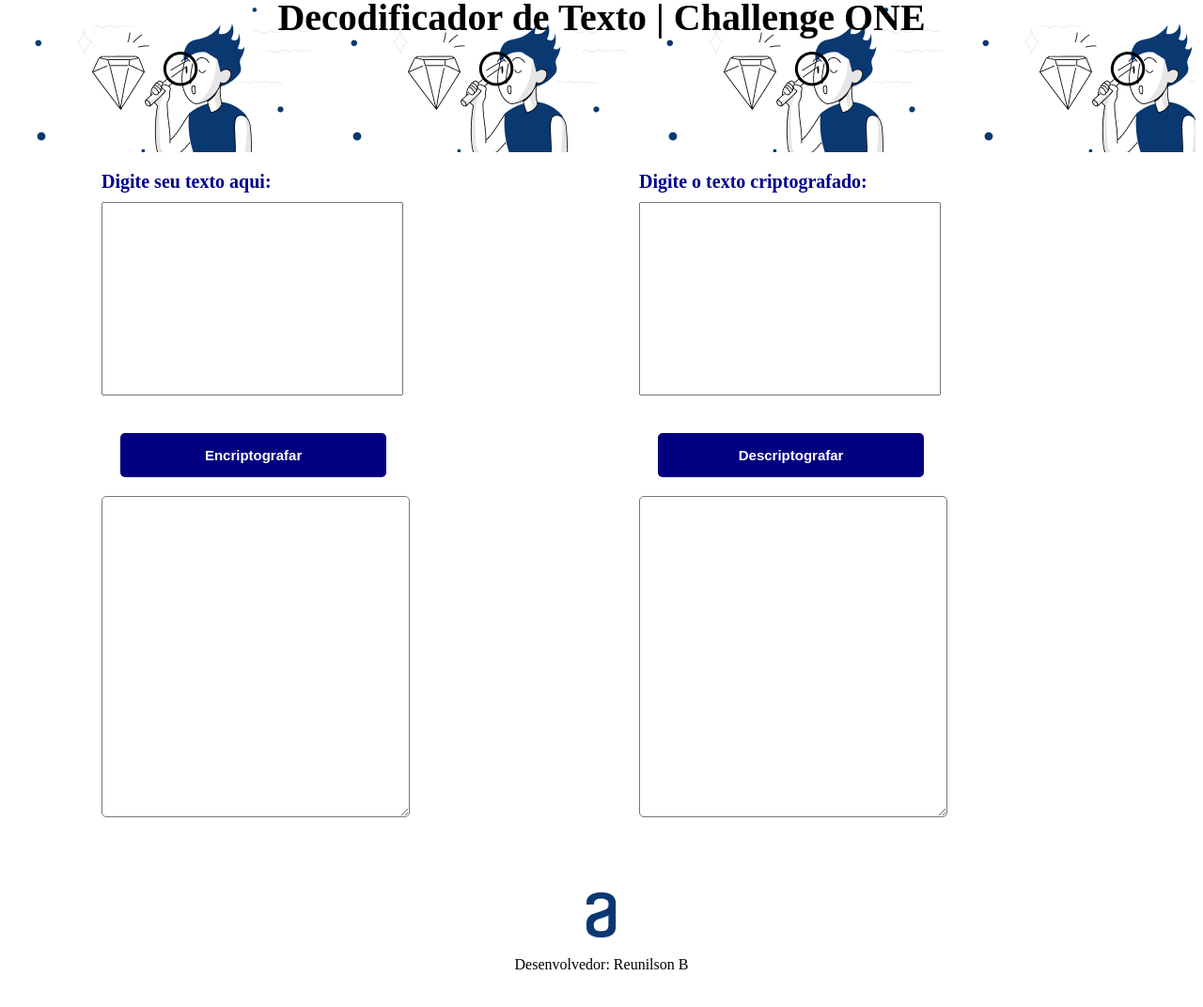
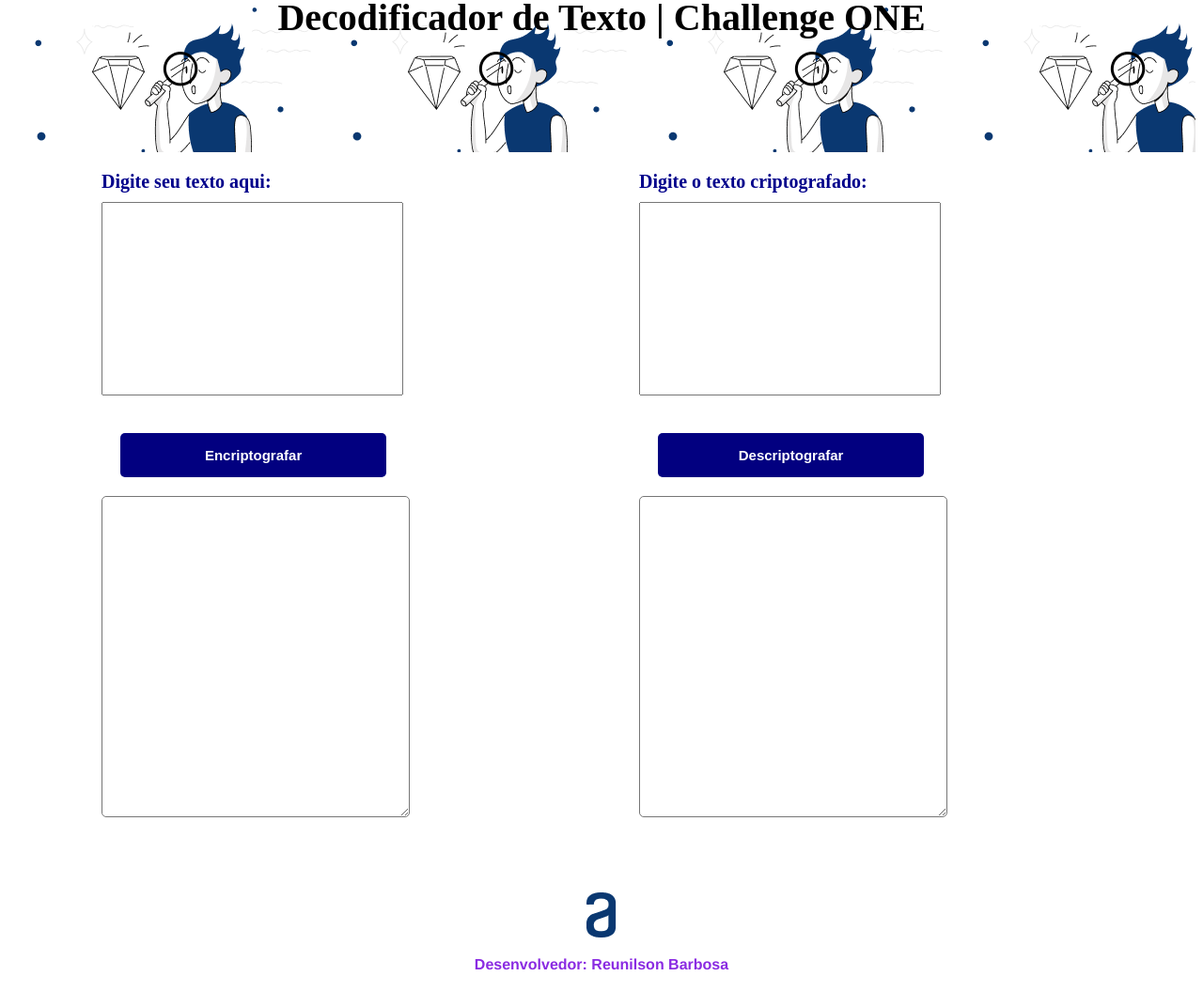
Before and after one commit to Nilsooom/Decodificador-texto-Challenge-One-Oracle, a plain HTML site: page index.html in a window 1280 px wide. Shown: the whole page at 94% size. Drawn offline with Linux system fonts and the light colour scheme.

Commit message:
Style do rodapé direto no html

```diff
--- a/index.html
+++ b/index.html
@@ -42,7 +42,7 @@
 
   <footer>
     <img src="./assets/imagens/logoAlura.png">
-    <p> Desenvolvedor: Reunilson B</p>
+    <p style="color: blueviolet; font-weight: bolder; font-family: 'Franklin Gothic Medium';"> Desenvolvedor: Reunilson Barbosa</p>
 </footer>
 
 </body>
```
